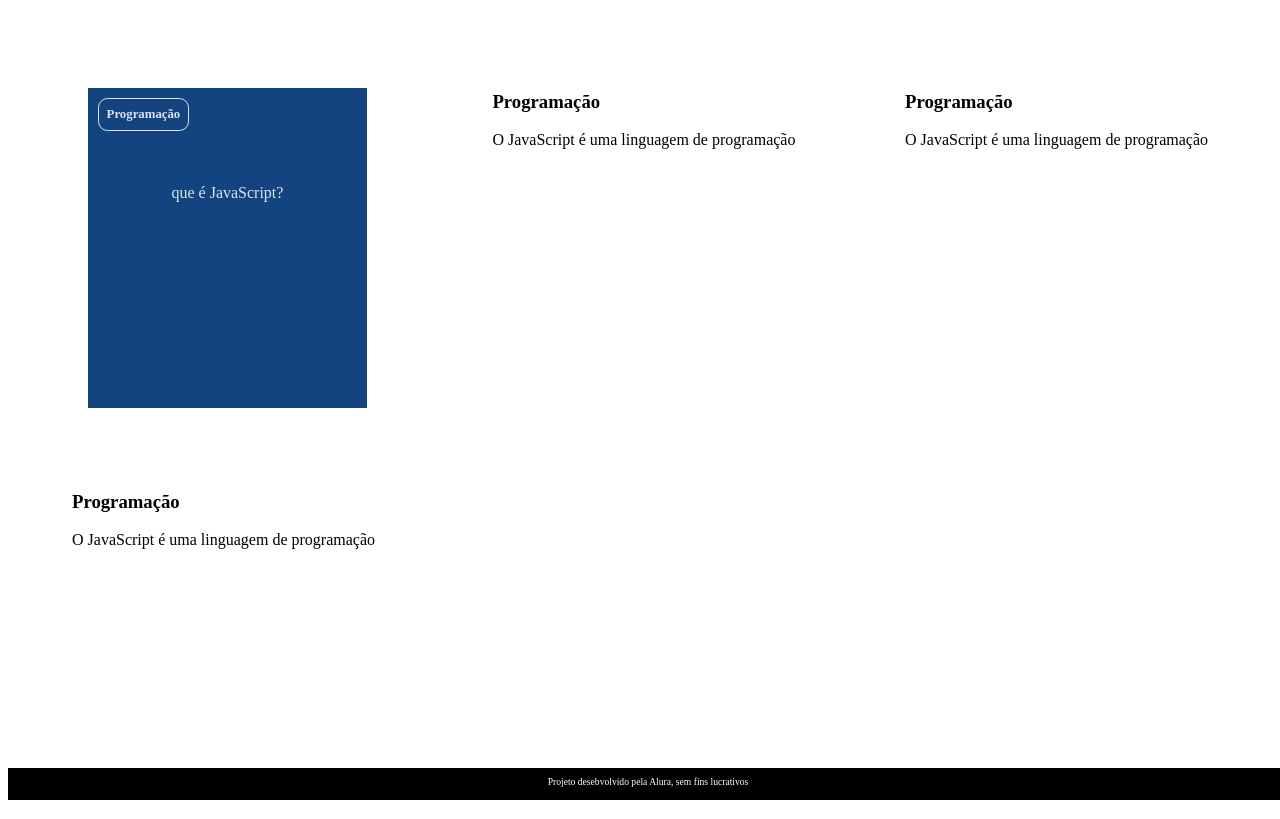
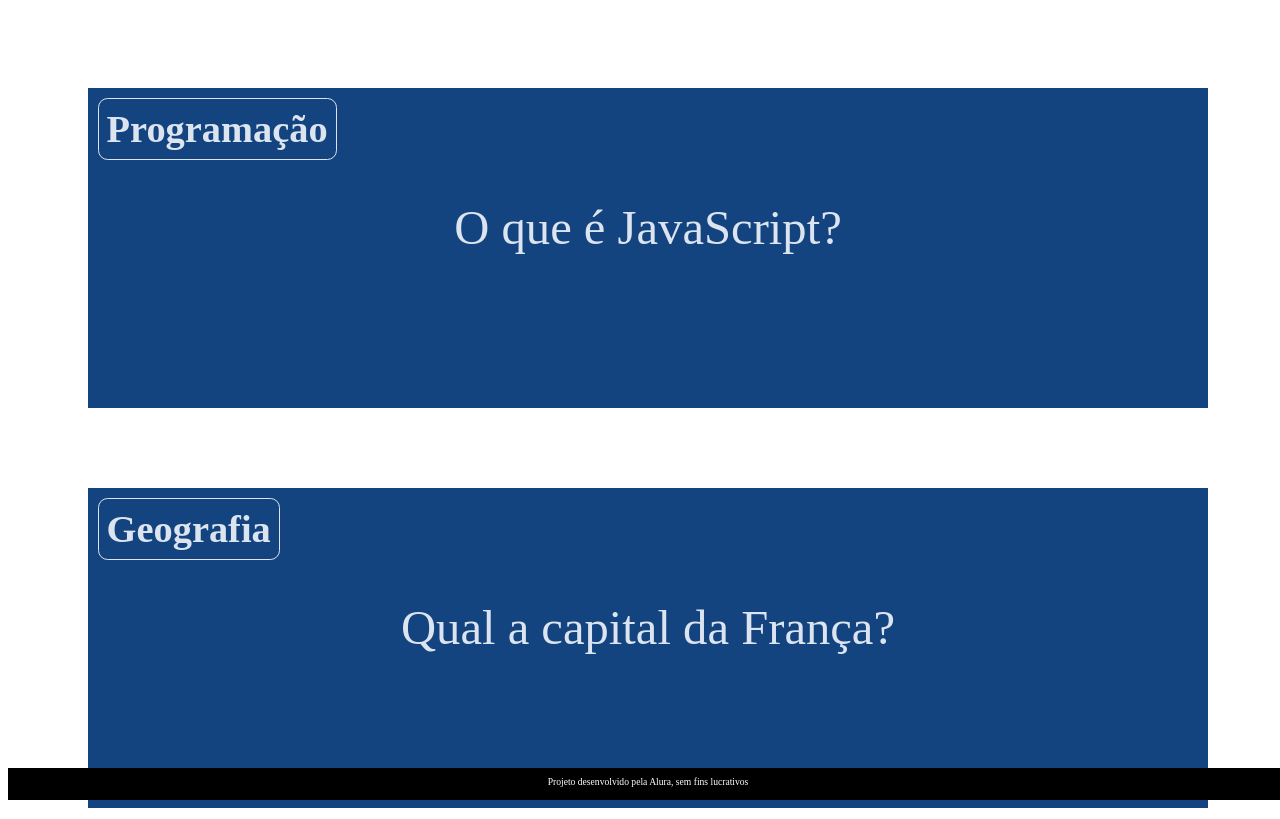
Before and after one commit to jessikagabi/certooo, a plain HTML site: page index.html in a window 1280 px wide. Shown: the top 819 px of the page. Drawn offline with Linux system fonts and the light colour scheme; files that its build step writes are made by us from their sources.

Commit message:
Add files via upload

```diff
--- a/app.js
+++ b/app.js
@@ -1,20 +1,29 @@
-function criarCartao(categoria, pergunta, resposta) {
-    let containeer = document.getElementById('container')
-    let cartao = document.createElement('articule')
+function criaCartao(categoria, pergunta, resposta) {
+    let container = document.getElementById('container');
+    let cartao = document.createElement('article')
+    cartao.className = 'cartao'
 
+    cartao.innerHTML = `
+    <div class="cartao__conteudo">
+    <h3>${categoria}</h3>
+    <div class="cartao_conteudo_pergunta">
+        <p>${pergunta}</p>
+    </div>
+    <div class="cartao_conteudo_resposta">
+        <p>${resposta}.</p>
+    </div>
+    </div>
+    `
 
-cartao.innerHTML = `
-<div cla="cartao__conteudo">
-<h3>Programação</h3>
-<div class="cartao__conteudo__pergunta'>
-<p>O ue é JavaScript?</p>
-</div>
-<div cla'cartao__conteudo__resposta">
-<p>O JavaScript é uma linguagem de programação</p>
-</div>
-</div>
-`
+    let respostaEstaVisivel = false
 
-containeer.appendChild(cartao)
+    function viraCartao () {
+      respostaEstaVisivel = !respostaEstaVisivel
+      cartao.classList.toogle('active', respostaEstaVisivel)
+    }
+
+    cartao.addEventListener('click', viraCartao)
+
+    container.appendChild(cartao)
 
 }
--- a/index.html
+++ b/index.html
@@ -5,32 +5,29 @@
     <meta http-equiv="X-UA-Compatible" content="IE=edge">
     <meta name="viewport" content="width=device-width, initial-scale=1.0">
     <link rel="stylesheet" href="assets/style.css">
-     <title>Flashcards</title>
+    <title>Flashcard</title>
 </head>
 <body>
     <main>
-
-
        <section id="container">
-     <article class="cartao">
+       <!--  <article class="cartao">
             <div class="cartao__conteudo">
               <h3>Programação</h3>
-     <div class="cartao__conteudo__pergunta">
-     <p> que é JavaScript? </p>
+              <div class="cartao_conteudo_pergunta">
+                <p>O que é JavaScript?</p>
               </div>
-     <div class="cartao__conteudo__resposta">
-     <p>O JavaScript é uma linguagem de progrmação </p>
+              <div class="cartao_conteudo_resposta">
+                <p>O JavaScript é uma linguagem de programação.</p>
               </div>
             </div>
-     </article>
+          </article>  -->
        </section>
     </main>
+
     <footer>
-          <P>Projeto desebvolvido pela Alura, sem fins lucrativos</P>
+       <p>Projeto desenvolvido pela Alura, sem fins lucrativos</p>
     </footer>
-
     <script src="app.js"></script>
     <script src="perguntas.js"></script>
-
 </body>
 </html>
--- a/perguntas.js
+++ b/perguntas.js
@@ -1,17 +1,23 @@
-criarCartao(
+criaCartao (
     'Programação',
-    '0 que é JavScript?',
-    'O JaScript é uma linguagem de programação.'
+    'O que é JavaScript?',
+    'O JavaScript é uma linguagem de programação.'
 )
 
-criarCartao(
-    'Geograia',
-    'Qual  capital da frança?',
-    'A capital a GRança é Paris.'
+criaCartao (
+    'Geografia',
+    'Qual a capital da França?',
+    'A Capital da França é Paris.'
 )
 
-criarCartao(
+criaCartao (
     'Programação',
-    'O que é um função',
-    'Uma função é um bloco de código que executa uma tarefa.'
+    'O que é uma função?',
+    'Uma função é um bloco de código que executa alguma tarefa.'
 )
+
+criaCartao (
+    'Língua Inglesa',
+    'Como se diz oi em Inglês?',
+    'Oi em Inglês se diz HI (RAI)'
+)
--- a/style.css
+++ b/style.css
@@ -2,12 +2,14 @@
     --text-color: #DBE4EF;
     --card-front-color: #144480;
     --card-back-color: #00F4BF;
-    }
+}
+
 body {
-    background: url('img/bg-desktop.webp');
+    background:url('img/bg-desktop.webp');
     font-family: Bai Jamjuree;
 }
-footer{
+
+footer {
     background-color: black;
     color: white;
     position: fixed;
@@ -15,33 +17,35 @@ footer{
     width: 100%;
     height: 2rem;
 }
+
 footer p {
     text-align: center;
     font-size: 0.6rem;
     margin-top: 0.5rem;
 }
-#container{
+
+#container {
     display: flex;
     flex-wrap: wrap;
     justify-content: space-between;
     padding: 4rem;
+    gap: 3rem;
 }
 
 .cartao {
     margin: 1rem 1rem;
     height: 20rem;
-    flex-wrap: 1;
+    flex-grow: 1;
     flex-basis: calc(33% - 6rem);
 }
 
 .cartao__conteudo {
+    background-color: var(--card-front-color);
     text-align: center;
-    background-color: var(--card-front-color);
     height: 100%;
     transform-style: preserve-3d;
     transition: transform 300ms ease-in-out;
 }
-
 
 .cartao__conteudo h3 {
     color: var(--text-color);
@@ -51,41 +55,51 @@ footer p {
     position: absolute;
     margin: 0.6rem;
     border-radius: 0.6rem;
-    font-size: 1vw;
+    font-size: 3vw;
     backface-visibility: hidden;
-    }
-.cartao__conteudo__pergunta p {
+}
+
+.cartao_conteudo_pergunta p {
     color: var(--text-color);
     font-weight: 500;
-        }
-.cartao__conteudo__resposta p {
+}
+
+.cartao_conteudo_resposta p {
     color: var(--card-back-color);
     font-weight: 700;
 }
-.cartao:hover .cartao__conteudo{
+
+.cartao:active .cartao__conteudo {
     transform: rotateY(180deg);
 }
-.cartao__conteudo__pergunta,
-.cartao__conteudo__resposta{
+
+.cartao_conteudo_pergunta,
+.cartao_conteudo_resposta {
     backface-visibility: hidden;
     position: absolute;
     height: 100%;
     width: 100%;
 }
-.cartao__conteudo__resposta{
+
+.cartao_conteudo_resposta {
     transform: rotateY(180deg);
+    background-color: rgba(0, 244, 191, 0.2);
+    border: 4px solid var(--card-back-color);
 }
 
 .cartao__conteudo p {
     margin-top: 1rem;
     padding: 2rem;
-    margin-top: 4rem;
+    margin-top: 5rem;
+    font-size: 3.8vw;
 }
 
-#container {
-    display: flex;
-    flex-wrap:wrap;
-    justify-content: space-between;
-    padding: 4rem;
-    gap: 3rem;
+@media (max-with: 560px) {
+    body{
+        background: url('img/bg-mobile.webp');
     }
+}
+
+.cartao {
+    flex: 1 0 calc(100% - 1rem)
+    }
```
Lines whose indentation alone changed are shown as unchanged.
